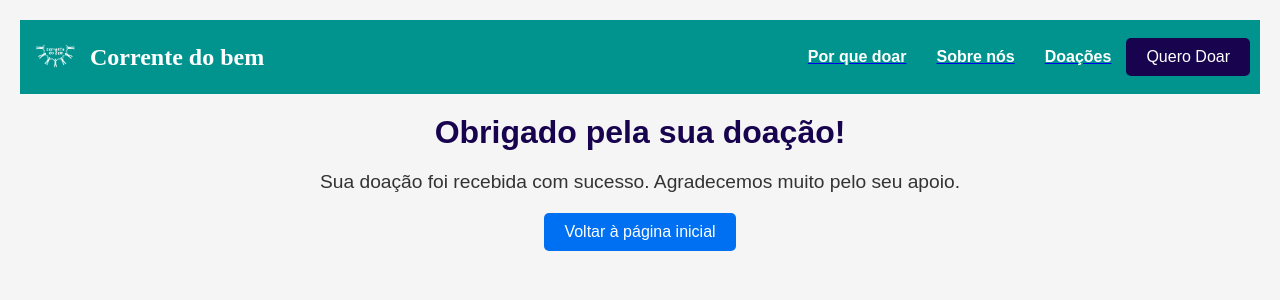
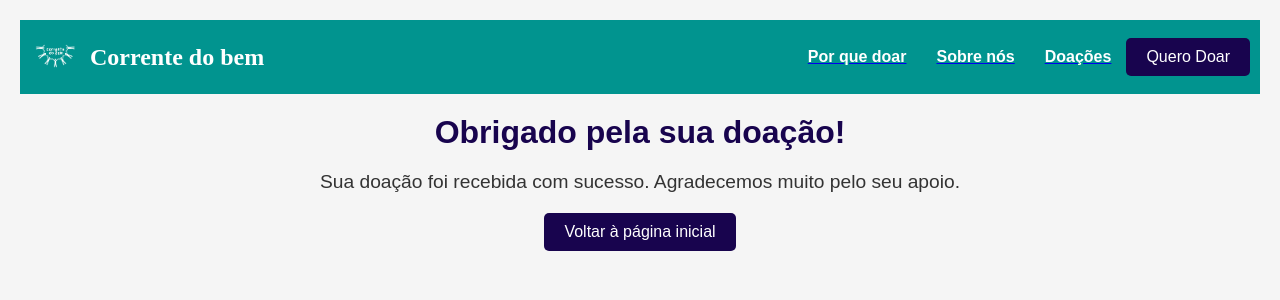
Before and after one commit to polichain/hackathon-g1, a Next.js app in the folder packages/nextjs/: page /thank-you in a window 1280 px wide. Shown: the top 300 px of the page. Built offline with nearby package versions, Linux system fonts and the light colour scheme.

Commit message:
mudanca final final final

```diff
--- a/packages/nextjs/styles/globals.css
+++ b/packages/nextjs/styles/globals.css
@@ -260,7 +260,7 @@ form-container {
 }
 
 .cta-button {
-  background-color: #0070f3;
+  background-color: #18044E;
   border: none;
   color: white;
   padding: 10px 20px;
@@ -270,5 +270,5 @@ form-container {
 }
 
 .cta-button:hover {
-  background-color: #005bb5;
+  background-color: #18044E;
 }
```
